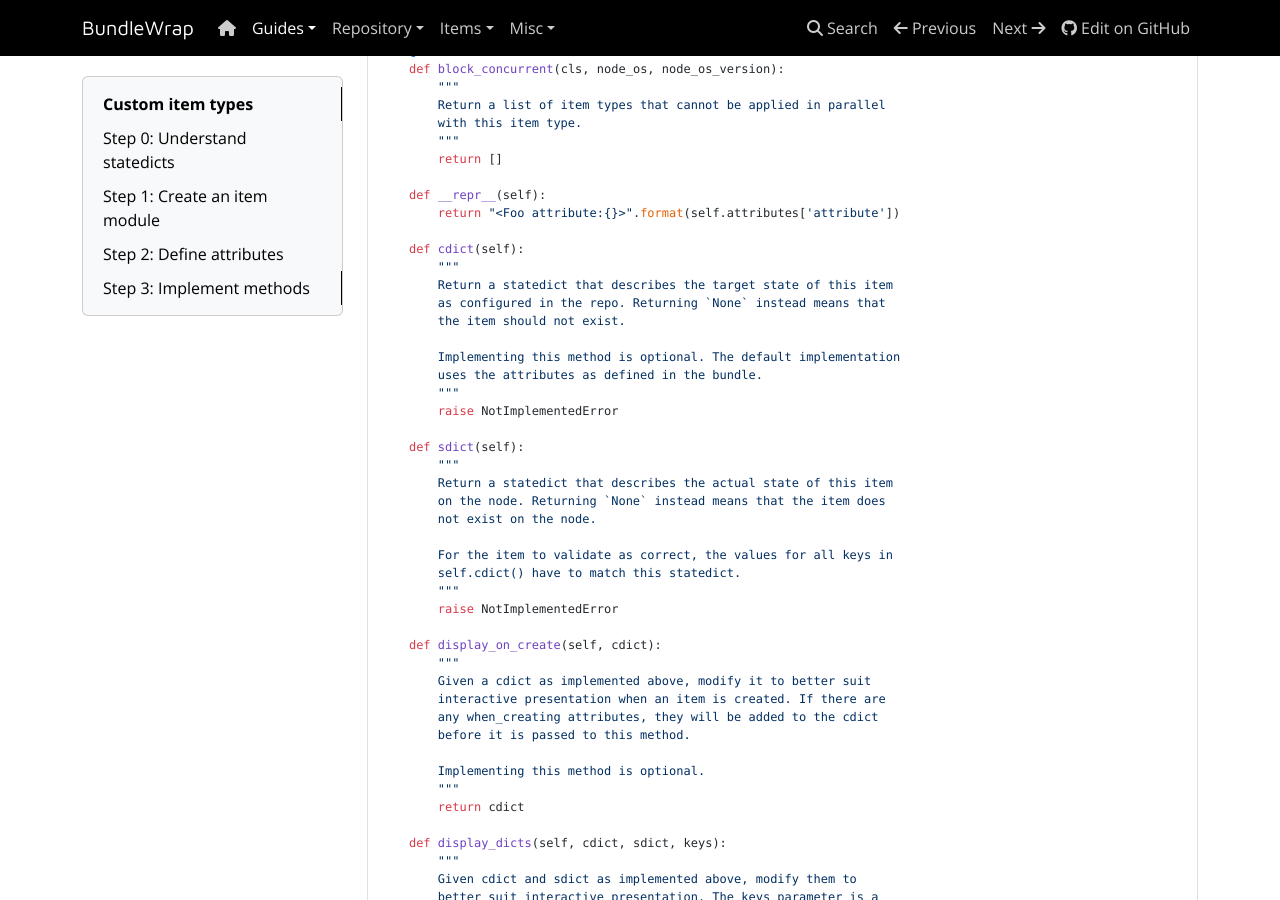
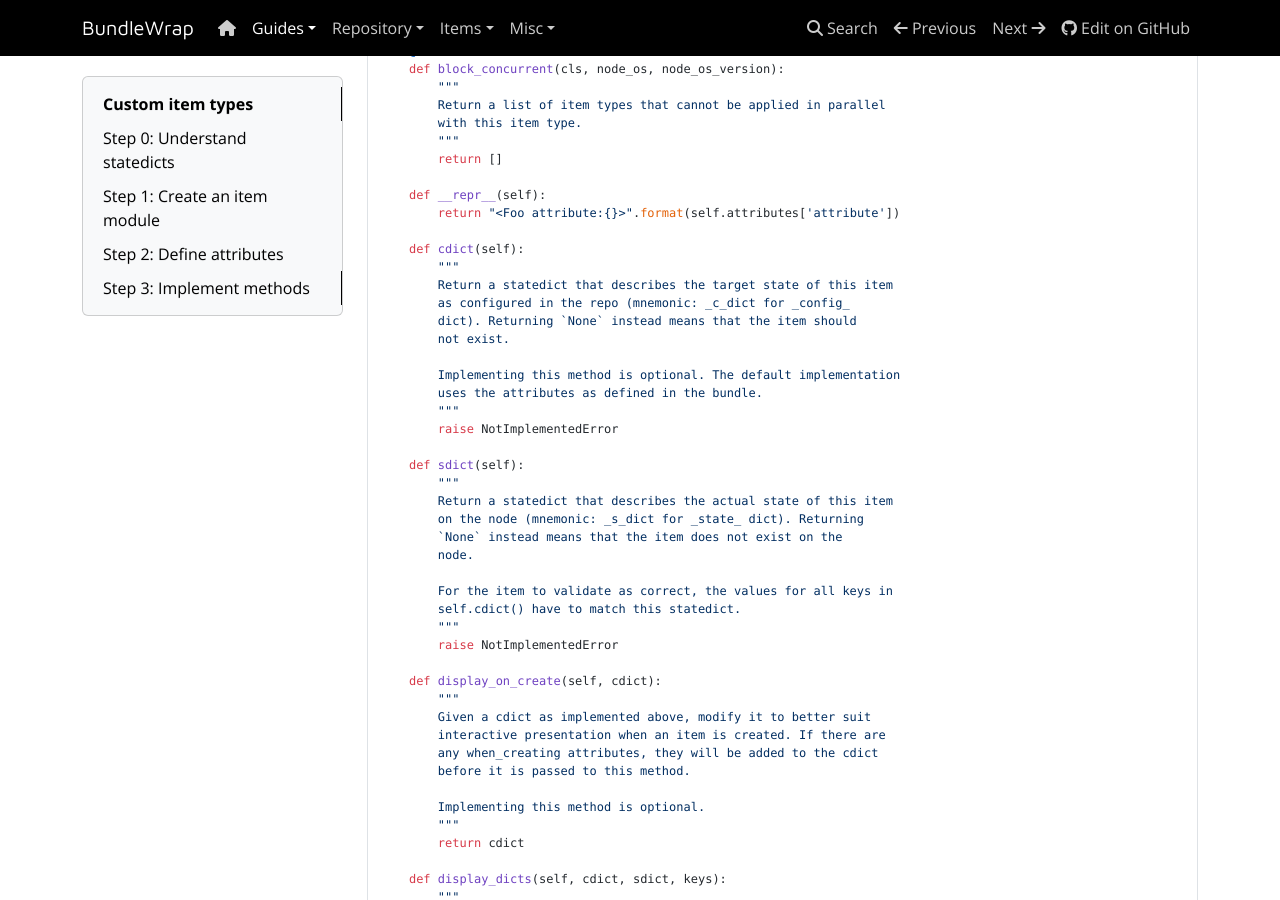
Before and after one commit to bundlewrap/bundlewrap, an MkDocs documentation site: the page built from docs/content/guide/dev_item.md, in a window 1280 px wide and 900 px high, scrolled down 910 px. Built offline with MkDocs 1.6.1, drawn with Linux system fonts in a browser that asks for light colours; nearby versions of some CDN libraries.

Commit message:
doc: Mnemonics for cdict and sdict

```diff
--- a/docs/content/guide/dev_item.md
+++ b/docs/content/guide/dev_item.md
@@ -50,8 +50,9 @@ Create a new file called `/your/bundlewrap/repo/items/foo.py`. You can use this
         def cdict(self):
             """
             Return a statedict that describes the target state of this item
-            as configured in the repo. Returning `None` instead means that
-            the item should not exist.
+            as configured in the repo (mnemonic: _c_dict for _config_
+            dict). Returning `None` instead means that the item should
+            not exist.
 
             Implementing this method is optional. The default implementation
             uses the attributes as defined in the bundle.
@@ -61,8 +62,9 @@ Create a new file called `/your/bundlewrap/repo/items/foo.py`. You can use this
         def sdict(self):
             """
             Return a statedict that describes the actual state of this item
-            on the node. Returning `None` instead means that the item does
-            not exist on the node.
+            on the node (mnemonic: _s_dict for _state_ dict). Returning
+            `None` instead means that the item does not exist on the
+            node.
 
             For the item to validate as correct, the values for all keys in
             self.cdict() have to match this statedict.
```
Also changed, not shown: 1 other file.
